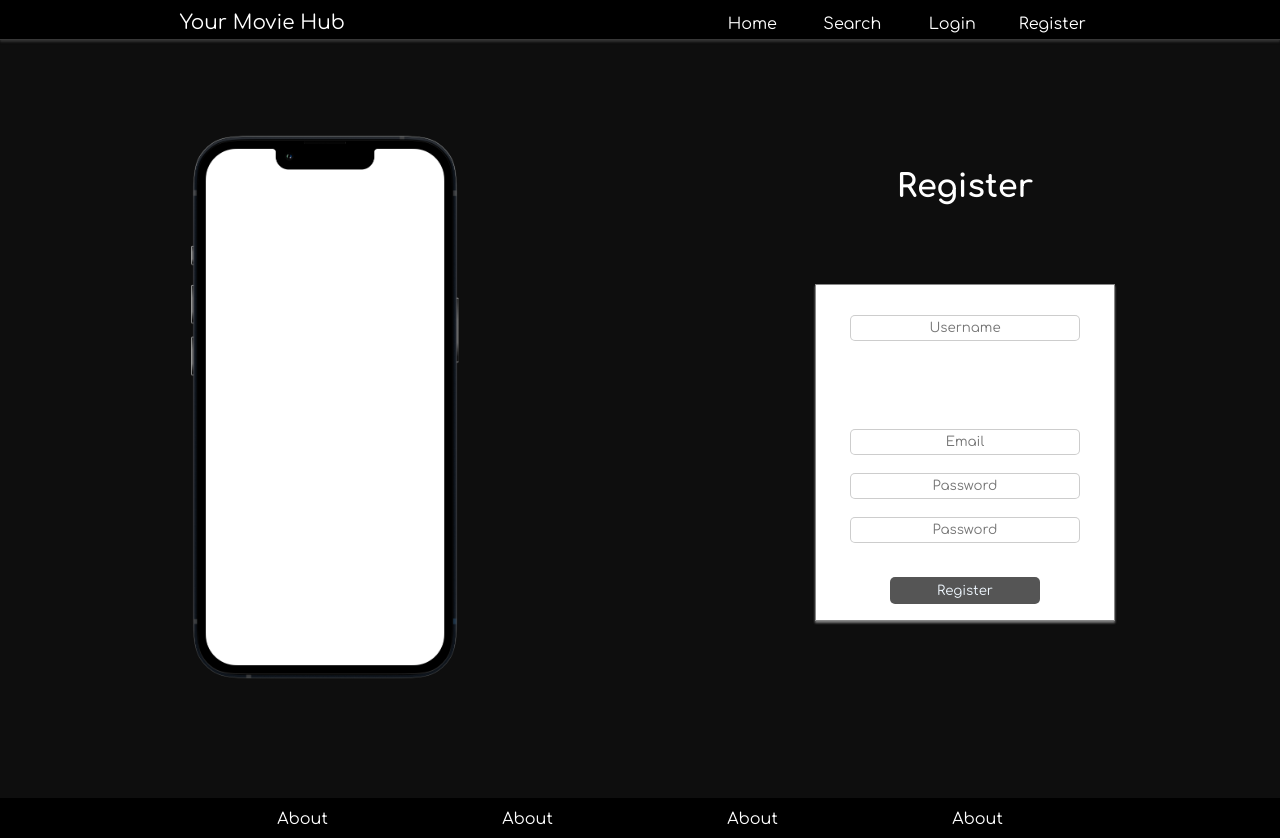
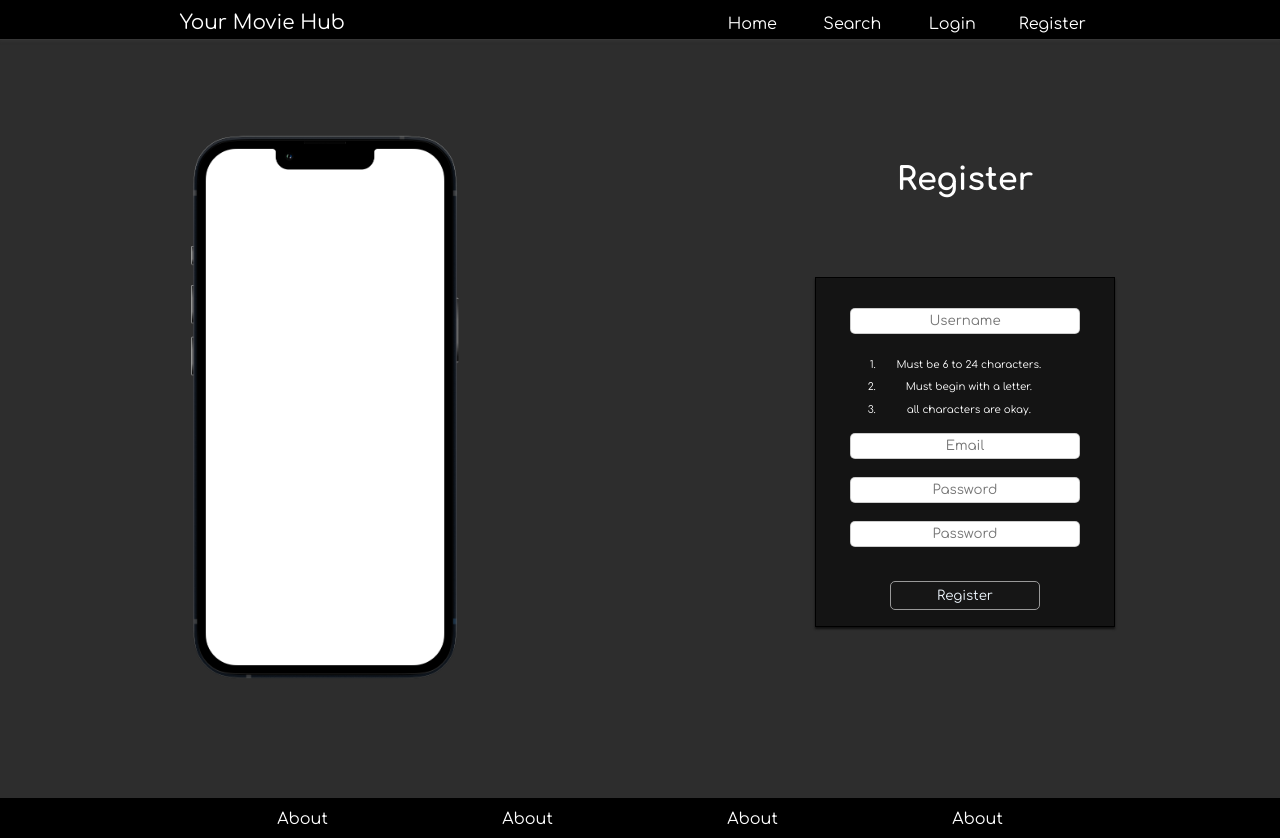
Before and after one commit to stevencueto/your-movie-hub-front-end, a React (Create React App) app: page /register in a window 1280 px wide. Built offline with nearby package versions, Linux system fonts and the light colour scheme.

Commit message:
more styling

```diff
--- a/src/App.css
+++ b/src/App.css
@@ -6,7 +6,7 @@
   box-sizing: border-box;
   z-index: 1;
   font-family: 'Comfortaa', cursive;
-  color: white;
+  color: #FFFFFF;
 }
 ::-webkit-input-placeholder {
   text-align: center;
@@ -24,10 +24,11 @@
   text-align: center;
 }
 html{
-  background-color: #0e0e0e;
+  background-color: #2D2D2D;
 }
 input{
   text-align: center;
+  color: #0e0e0e;
 }
 body{
   max-width: 1400px;
@@ -36,9 +37,6 @@ body{
   outline: none;
 }
 
-.App{
-  background-color: #0e0e0e;
-}
 @media only screen  and (min-width: 769px){
   .home-grid{
       display: flex;
@@ -60,7 +58,3 @@ body{
   font-size: 2em;
   margin-top: -9vh;
 }
-
-.wrapper{
-  background-color: #0e0e0e;
-}
--- a/src/components/footer/footer.css
+++ b/src/components/footer/footer.css
@@ -12,7 +12,6 @@ footer{
 .li-footers{
     font-size: .8em;
     text-decoration: none;
-    color: white;
 }
 
 .footer-links{
--- a/src/components/header/Header.jsx
+++ b/src/components/header/Header.jsx
@@ -18,7 +18,7 @@ const Header  = (props) => {
         <Link className="links" to="/">Home</Link>
         {/* <Link className="links" to="/favorite-movies">Liked Movies</Link> */}
         <Link className="links" to="/search">Search</Link>
-        { localStorage.getItem('token') ? <Link className="links" to='/' onClick={() => {localStorage.removeItem('token')}}>Logout</Link> : <Link className="links" to='/login'>Login</Link>}
+        { localStorage.getItem('token') ? <Link className="links" to='/' onClick={() => {localStorage.clear()}}>Logout</Link> : <Link className="links" to='/login'>Login</Link>}
         <Link className="links" to="/register">Register</Link>
 
       </nav>
--- a/src/components/landingpage/landingapge.css
+++ b/src/components/landingpage/landingapge.css
@@ -4,7 +4,7 @@
 }
 
 .btn{
-    background-color: #555;
+    background-color: rgb(22, 22, 22);
     padding: 6px 5px;
     width: 150px;
     text-align: center;
@@ -12,7 +12,7 @@
     text-decoration: none;
     border-radius: 5px;
     margin: 5px auto;
-    border: none;
+    border: solid #999 .5px;
 }
 
 .btn-container{
--- a/src/components/login/login.css
+++ b/src/components/login/login.css
@@ -11,10 +11,10 @@
     justify-content: center;
     justify-items: center;
     margin-top: 10vh;
-    border: #888 solid .5px;
+    border: #000 solid .5px;
     padding-top: 30px;
-    background-color: #FFFFFF;
-    box-shadow: 0px 2px 2px 0px rgb(122, 122, 122);
+    background-color: #141414;
+    box-shadow: 0px 2px 2px 0px rgb(17 17 17);
 
 }
 
--- a/src/components/register/Register.jsx
+++ b/src/components/register/Register.jsx
@@ -77,7 +77,6 @@ const Register = ()=> {
 			const fetchedUser = await userRequest.json();
 			if (fetchedUser.success) {
 				localStorage.setItem('token', fetchedUser.data);
-
 				navigate("/movies", { replace: true })
 			} else{
 				if(fetchedUser.data === "User Already Exist!" ){
@@ -142,9 +141,9 @@ const Register = ()=> {
 				{ userInstructions
 						&&
 				<ol className="register-intructions">
-					<li>	Must be 6 to 24 characters.</li>
-					<li>Must begin with a letter.</li>
-					<li>all characters are okay.</li>
+					<li className="register-intructions">	Must be 6 to 24 characters.</li>
+					<li className="register-intructions">Must begin with a letter.</li>
+					<li className="register-intructions">all characters are okay.</li>
 				</ol>
 				}
 				<input
@@ -176,9 +175,9 @@ const Register = ()=> {
 				{ passwordInstructions
 					&&
 				<ol className="register-intructions">
-                        <li>	Password bust be 8 to 24 characters.</li>
-						<li> Must include uppercase and lowercase letters, a number and a special character.</li>
-						<li> Allowed special characters are: <span className='special-charachter'>! @ # $ %</span></li>
+                        <li className="register-intructions">	Password bust be 8 to 24 characters.</li>
+						<li className="register-intructions"> Must include uppercase and lowercase letters, a number and a special character.</li>
+						<li className="register-intructions"> Allowed special characters are: <span className='special-charachter'>! @ # $ %</span></li>
 				</ol>}
 				<input
 					value={newUser.confirmPassword}
--- a/src/components/register/register.css
+++ b/src/components/register/register.css
@@ -6,14 +6,12 @@
 }
 
 .register-intructions{
-    color: rgba(48, 43, 43, 0.747);
     padding: .3em;
     margin-bottom: .5em;
     width: 180px;
     font-size: .8em;
     text-align: center;
 }
-
 .error-mesage{
     color: rgba(235, 26, 26, 0.74);
     margin-top: 1.8em;
```
